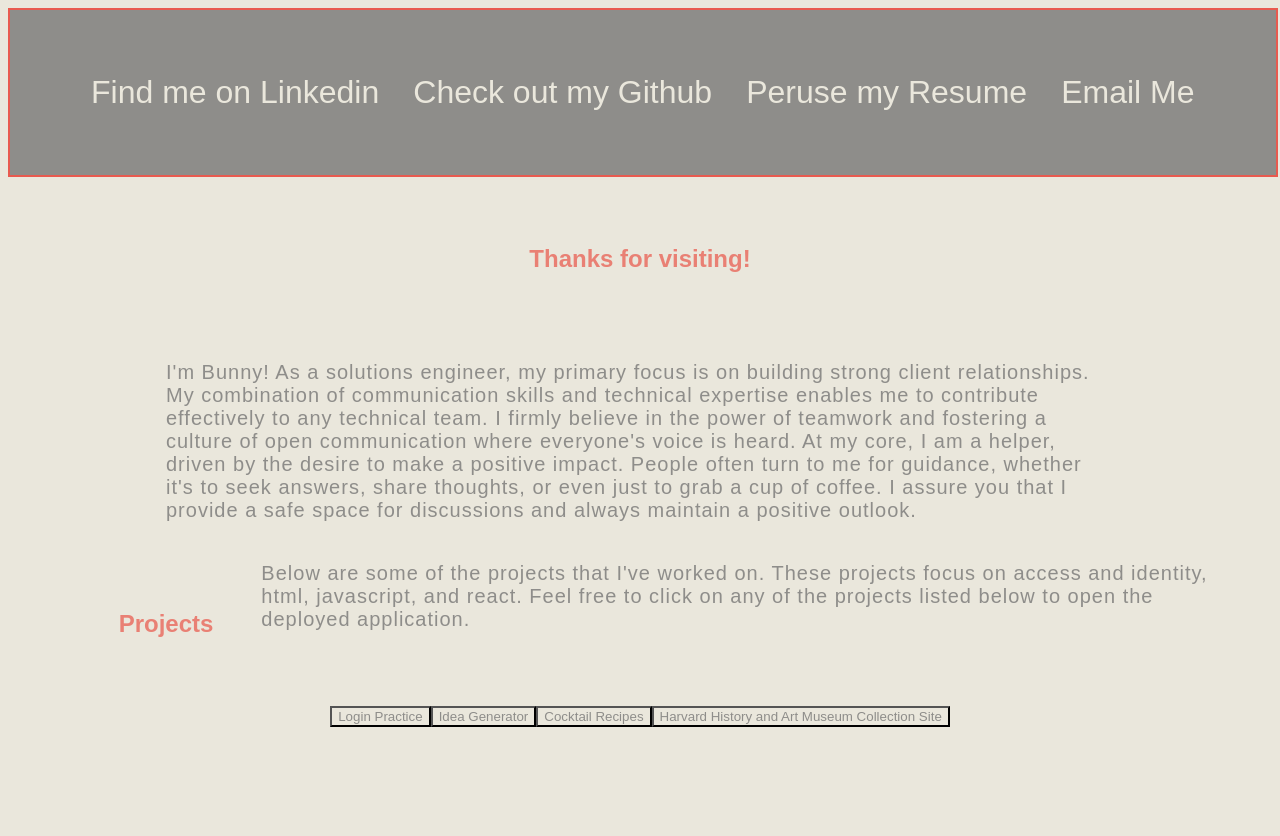
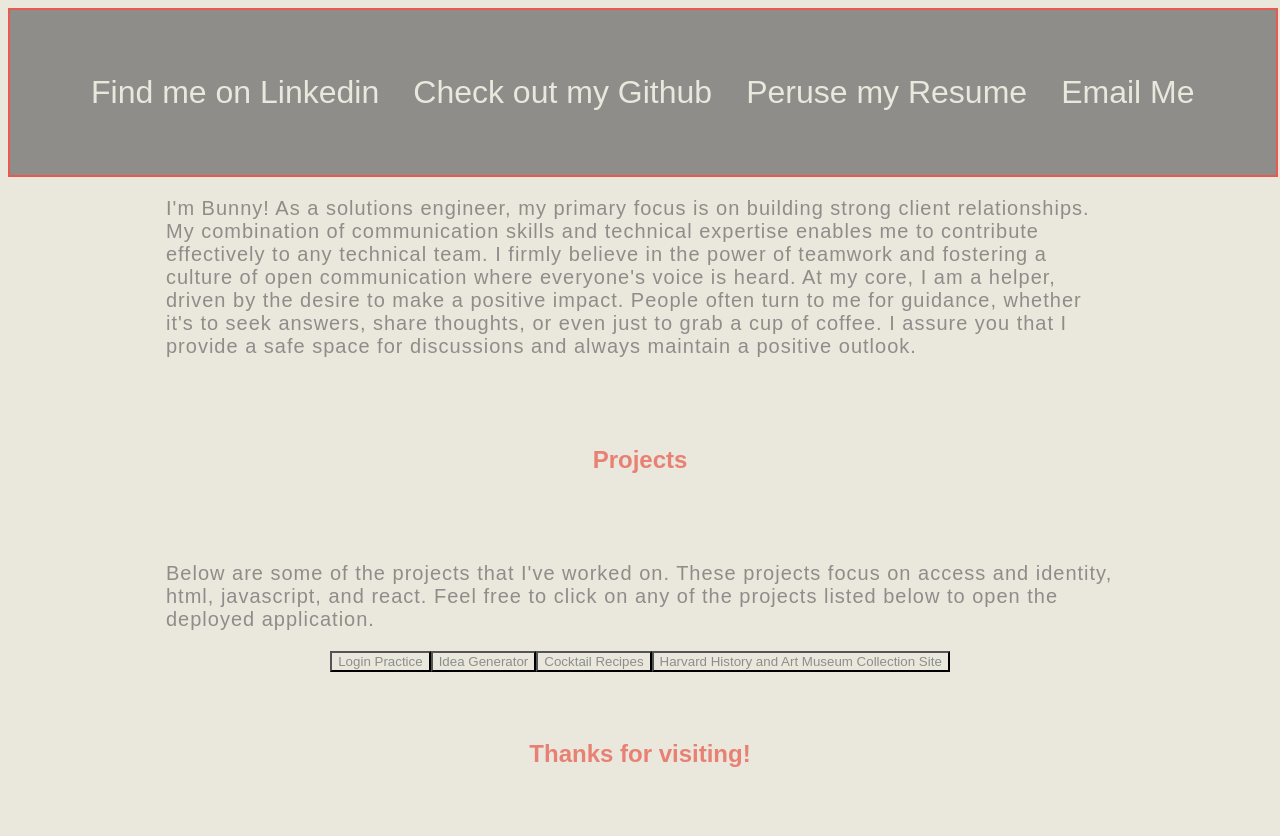
Before and after one commit to CoderBunnyS/BPort2023, a PHP site: page / in a window 1280 px wide. Shown: the part 191-1027 px from the top of the page. Before the commit the page ends 918 px from the top, so only its background shows below. Run offline with PHP 8.4, Linux system fonts and the light colour scheme; some web fonts are replaced.

Commit message:
css styling

```diff
--- a/index.html
+++ b/index.html
@@ -24,7 +24,7 @@
       </div>
     </div>
            <div class="site-info">
-          <h2 >Thanks for visiting!</h2>
+
         </div>
         <div class="site-info">
           <p>I'm Bunny! As a solutions engineer, my primary focus is on building strong client relationships. My combination of communication skills and technical expertise enables me to contribute effectively to any technical team. I firmly believe in the power of teamwork and fostering a culture of open communication where everyone's voice is heard. At my core, I am a helper, driven by the desire to make a positive impact. People often turn to me for guidance, whether it's to seek answers, share thoughts, or even just to grab a cup of coffee. I assure you that I provide a safe space for discussions and always maintain a positive outlook.</p>
@@ -32,8 +32,11 @@
         </div>
       </div>
     </div>
+    <div>
+      <h2>Projects</h2>
+    </div>
     <div class="site-info">
-        <h2>Projects</h2>
+
         <p>Below are some of the projects that I've worked on. These projects focus on access and identity, html, javascript, and react. Feel free to click on any of the projects listed below to open the deployed application.
 
         </div>
@@ -52,6 +55,9 @@
             <li><a href="https://harvard-project.vercel.app/" target="_blank">Harvard History and Art Museum Collection Site</a></li>
         </ul> -->
     </div>
+    <div>
+      <h2 >Thanks for visiting!</h2>
+    </div>
           <div class="links">
 
             <!-- <a href="/image-license-image" target="_blank" class="footer-links">Image License Info</a> -->
--- a/styles.css
+++ b/styles.css
@@ -12,6 +12,8 @@ h1 {
 h2 {
     color: #E98074;
     padding: 2em 2em;
+    display: flex;
+    justify-content: center;
 }
 p {
     letter-spacing: 1px;
```
